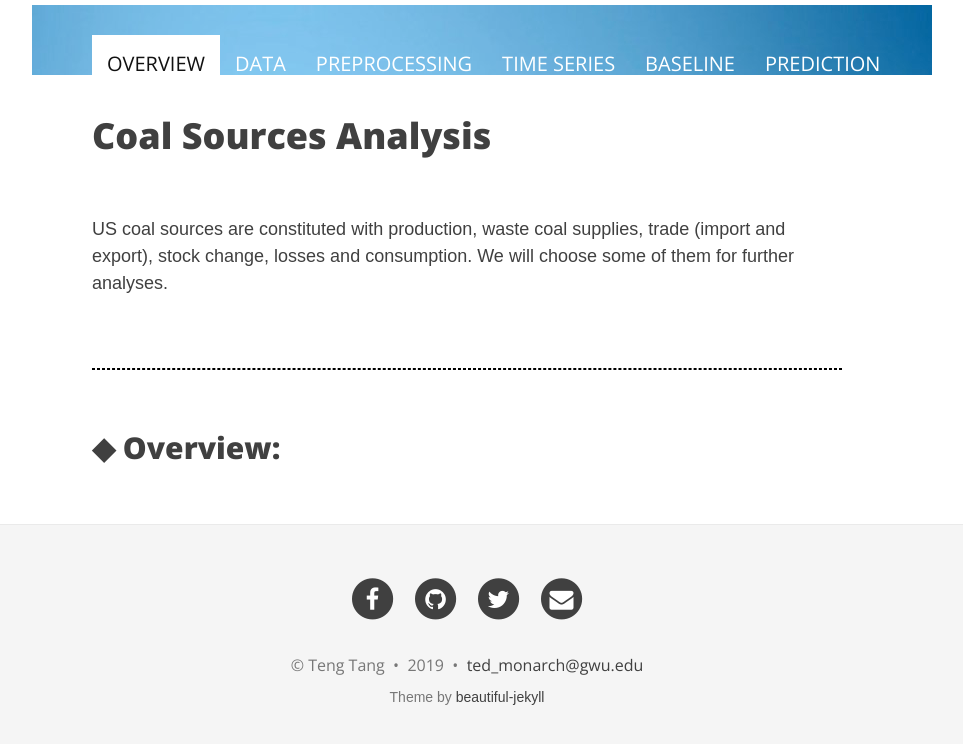
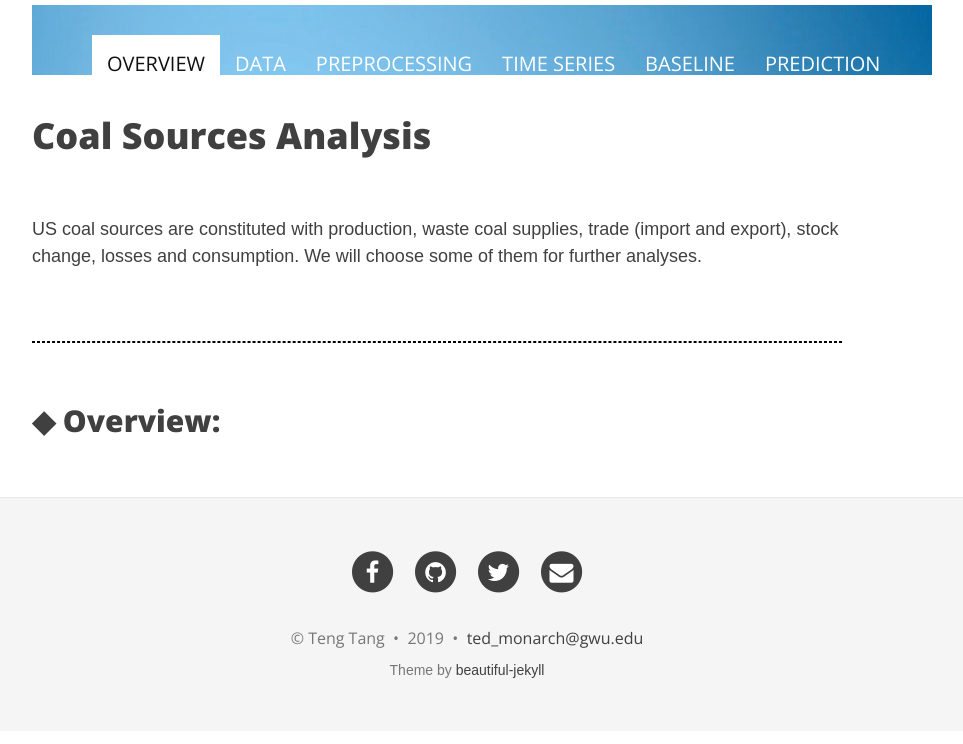
Before and after one commit to Monarch2018/ev_prediction, a Jekyll site: the page built from index.html, in a window 1280 px wide and 1400 px high, scrolled down 77 px. Shown: the part 642-1386 px from the top of the window, without its empty margins (173-1136 px from the left). Built offline with Jekyll 4.4.1, drawn with Linux system fonts in a browser that asks for light colours; nearby versions of some CDN libraries; the list of posts is cut into pages by our own code.

Commit message:
Update main.css

```diff
--- a/css/main.css
+++ b/css/main.css
@@ -65,11 +65,11 @@
 /* * {margin: 0.1px;
    padding: 0.1px;} */
 
-/* .container {
-    margin-left: 0px;
-} */
+#container {
+    margin-left: -60px;
+}
 
-.blurb {
+#blurb {
     background-color: #ffffff;
 }
 
```
